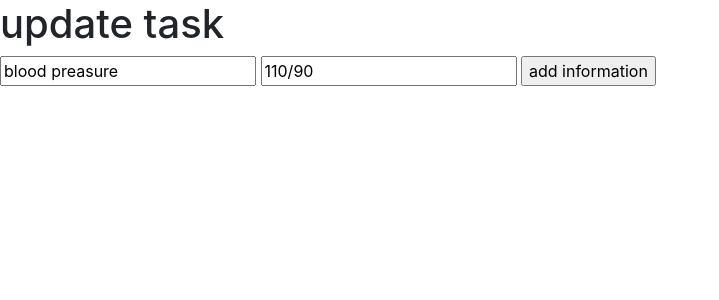
After one commit to modalhoki/flask-project1, a Flask app: page /update/2 in a window 1280 px wide. The commit adds this page. Shown: the top 300 px of the page, without its empty margins (0-719 px from the left). Run offline with Flask 3, Linux system fonts and the light colour scheme; data comes from the database, SQL or seed files in the repository; both versions use the stored data as it was after the commit.

Commit message:
crud is complete

```diff
--- a/app.py
+++ b/app.py
@@ -14,9 +14,10 @@ class Fact(db.Model):
     date_created = db.Column(db.DateTime, default=datetime.utcnow)
 
     def __repr__(self):
-        return f'<information added on {self.information}>'
+        return f'<information on {self.information}>'
 
 
+# post data ke database
 @app.route('/', methods=['POST', 'GET'])
 def index():
     if request.method == 'POST':
@@ -33,7 +34,6 @@ def index():
         new_task = Fact(information=task_information, value=task_value)
         print(new_task.information)
         print(new_task.value)
-
 
         try:
             print("----trying----")
@@ -52,6 +52,41 @@ def index():
         return render_template("index.html", tasks=tasks)
 
 
+@app.route('/delete/<int:id>')
+def delete(id):
+    # get current data
+    information_to_delete = Fact.query.get_or_404(id)
+    print(information_to_delete)
+
+    # delete data
+    try:
+        db.session.delete(information_to_delete)
+        print("is deleted")
+        db.session.commit()
+        print("is committed")
+        return redirect('/')
+    except:
+        return "there is an issue while deleting the information"
+
+
+@app.route('/update/<int:id>', methods=['POST', 'GET'])
+def update(id):
+    # get data
+    information_to_update = Fact.query.get_or_404(id)
+
+    if request.method == 'POST':
+        information_to_update.information = request.form['information_input_updated']
+        information_to_update.value = request.form['value_input_updated']
+
+        try:
+            db.session.commit()
+            return redirect('/')
+        except:
+            return 'there is an issue ma man'
+
+    else:
+        return render_template('update.html', task=information_to_update)
+
 
 if __name__ == '__main__':
     app.run(debug=True)
--- a/templates/index.html
+++ b/templates/index.html
@@ -21,8 +21,8 @@
                     <td>{{ task.information }}</td>
                     <td>{{ task.value }}</td>
                     <td>
-                        <a class="btn btn-primary" href="">delete</a>
-                        <a class="btn btn-primary" href="">update</a>
+                        <a class="btn btn-primary" href="/delete/{{ task.id }}">delete</a>
+                        <a class="btn btn-primary" href="/update/{{ task.id }}">update</a>
                     </td>
                 </tr>
 
--- /dev/null
+++ b/templates/update.html
@@ -0,0 +1,21 @@
+{% extends 'base.html' %}
+
+{% block head %}
+    <title>yoii mannn</title>
+{% endblock %}
+
+{% block body %}
+    <h1>update task</h1>
+    <div class="content">
+        <form action="/update/{{ task.id }}" method="POST">
+            <input type="text" name="information_input_updated" value="{{ task.information }}">
+            <input type="text" name="value_input_updated" value="{{ task.value }}">
+            <input type="submit" value="add information">
+        </form>
+
+
+
+    </div>
+
+
+{% endblock %}
```
Also changed, not shown: instance/test.db.
